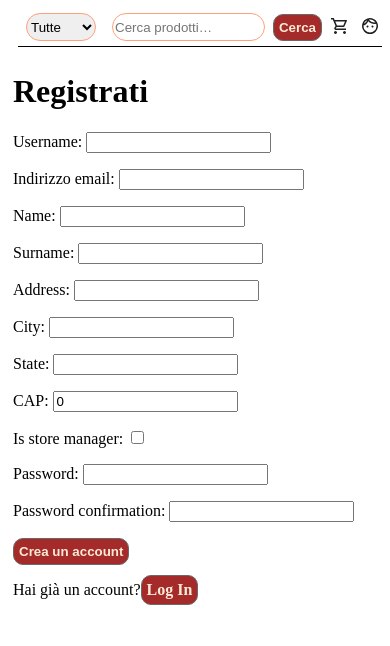
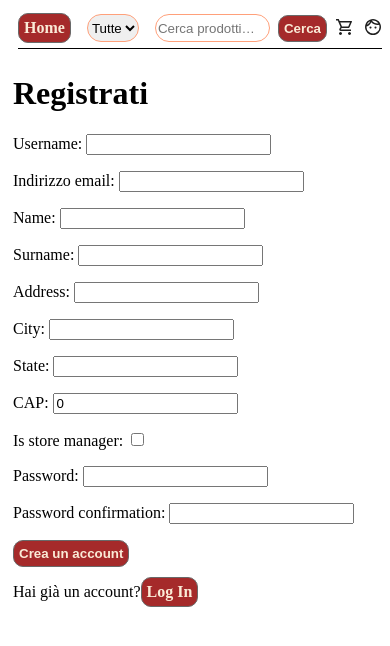
Before and after one commit to Pietrolio19/E-commerce-Django, a Django app: page /signup/ in a window 390 px wide. Shown: the top 646 px of the page. Run offline with Django 4.2, Linux system fonts and the light colour scheme.

Commit message:
Piccole modifiche allo stile per versione smartphone

```diff
--- a/PPM_project/settings.py
+++ b/PPM_project/settings.py
@@ -93,7 +93,7 @@ DATABASE_URL = os.getenv("DATABASE_URL")
 DATABASES = { #database per production
     "default": dj_database_url.parse(
         DATABASE_URL,
-       conn_max_age=600,
+        conn_max_age=600,
         ssl_require=True,
     )
 }
--- a/store/static/store/css/style.css
+++ b/store/static/store/css/style.css
@@ -1,5 +1,6 @@
 .main-content {
     max-width: 100%;
+    min-width: 300px;
     align-self: center;
     padding-left: 5px;
     padding-right: 5px;
@@ -27,7 +28,7 @@
     display: flex;
     align-items: center;
     justify-content: space-between;
-    gap: 8px;
+    gap: clamp(2px, 3vw, 8px);
     width: 100%;
     padding-bottom: 5px;
     border-bottom: 1px solid black;
@@ -35,8 +36,8 @@
 
 .cat-btn {
     flex: 0 0 auto;
-    min-width: 70px;
-    max-width: 200px;
+    min-width: 50px;
+    max-width: 100px;
     display: inline-block;
     height: 28px;
     vertical-align: middle;
@@ -46,7 +47,7 @@
 
 select.cat-btn {
     width: auto;
-    min-width: 70px;
+    min-width: 50px;
     max-width: 100px;
     white-space: nowrap;
     overflow: hidden;
@@ -55,7 +56,7 @@ select.cat-btn {
 
 .top-input {
     flex: 1 1 auto;
-    min-width: 100px;
+    min-width: 90px;
     width: clamp(100px, 75vw, 1000px);
     max-width: 100%;
     height: 28px;
@@ -91,7 +92,7 @@ select.cat-btn {
 .cart-btn,
 .user-btn {
     flex: 0 0 auto;
-    width: 22px;
+    width: clamp(10px, 5vw, 22px);
     height: 22px;
     display: inline-block;
     background-color: white;
@@ -195,6 +196,7 @@ select.cat-btn {
     transition: background .2s ease-in-out;
     text-decoration: none;
     color: antiquewhite;
+    white-space: nowrap;
 }
 
 .btn-style:hover,
@@ -480,6 +482,11 @@ select.cat-btn {
 
 @media screen and (max-width: 670px) { /* smartphone */
 
+    .top-bar {
+        max-width: 100%;
+        min-width: 300px;
+    }
+
     .welcome {
         display: flex;
         align-items: start;
@@ -487,13 +494,16 @@ select.cat-btn {
         margin-bottom: 5px;
     }
 
-    .base-form {
-        display: none;
+    .signup-btn,
+    .login-btn {
+        display: flex;
+        flex-direction: column;
     }
 
     .grid-layout {
         display: grid;
         grid-template-columns: 1fr;
+        gap: 16px;
     }
 
     .checkout-resume {
@@ -507,6 +517,16 @@ select.cat-btn {
         margin-bottom: 5px;
     }
 
+    .after-payment-option {
+        display: flex;
+        flex-direction: column;
+        text-align: center;
+    }
+
+    .back-to-home {
+        margin-bottom: 10px;
+    }
+
     .manager-grid {
         grid-template-columns: 1fr;
     }
--- a/store/templates/store/payment.html
+++ b/store/templates/store/payment.html
@@ -2,6 +2,8 @@
 
 {% block content %}
     <h1>Pagamento Riuscito!</h1>
-    <a href="{% url 'catalog' %}" class="btn-style">Ritorna alla home</a>
-    <a href="{% url 'accounts:profile' %}" class="btn-style">Visualizza i miei ordini</a>
+    <div class="after-payment-option">
+        <a href="{% url 'catalog' %}" class="btn-style back-to-home">Ritorna alla home</a>
+        <a href="{% url 'accounts:profile' %}" class="btn-style">Visualizza i miei ordini</a>
+    </div>
 {% endblock %}
```
